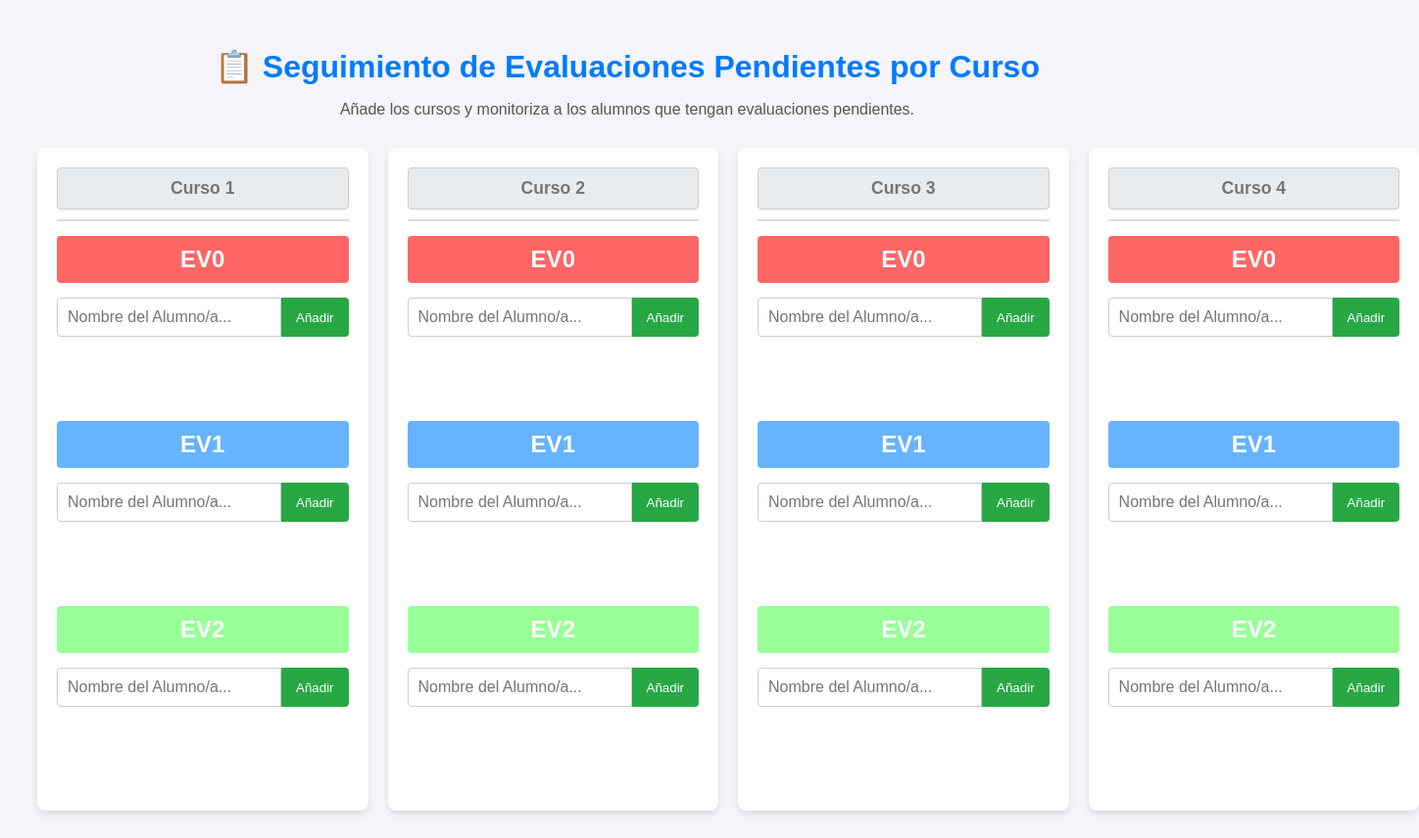
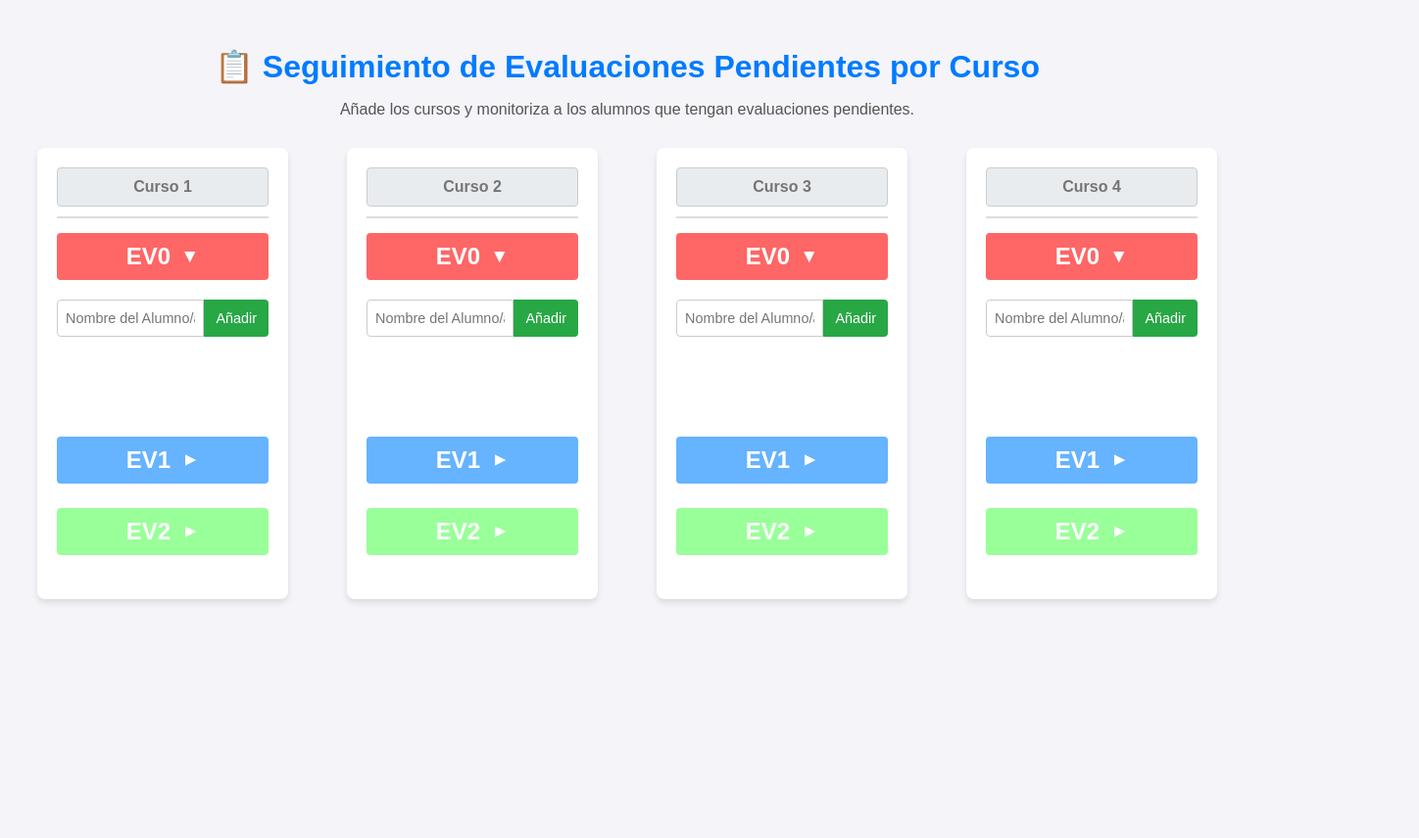
Before and after one commit to mis-app/evaluaciones, a plain HTML site: page index.html in a window 1280 px wide. Shown: the whole page at 98% size, 1448 px wide, since content can reach past the window. After the commit the page ends 800 px from the top, so only its background shows below. Drawn offline with Linux system fonts and the light colour scheme.

Commit message:
calpsados y col estrechas a 60px

```diff
--- a/index.html
+++ b/index.html
@@ -26,9 +26,10 @@
 
         .main-grid-container {
             display: grid;
-            grid-template-columns: repeat(4, 1fr);
-            gap: 20px;
+            grid-template-columns: repeat(4, minmax(200px, 280px));
+            gap: 60px;
             padding: 0 10px;
+            justify-content: center;
         }
 
         .course-column {
@@ -46,11 +47,12 @@
         }
 
         .course-ref-input {
-            flex-grow: 1;
+            width: 100%;
+            box-sizing: border-box;
             padding: 10px;
             border: 1px solid #ccc;
             border-radius: 4px;
-            font-size: 1.1em;
+            font-size: 1em;
             font-weight: bold;
             text-align: center;
             background-color: #e9ecef;
@@ -68,33 +70,73 @@
             color: white;
             font-size: 1.5em;
             border-radius: 4px;
+            cursor: pointer;
+            user-select: none;
+            display: flex;
+            justify-content: center;
+            align-items: center;
+            gap: 10px;
+            transition: background-color 0.3s;
+        }
+
+        .ev-header:hover {
+            opacity: 0.9;
         }
 
         .ev-header-0 { background-color: #ff6666; }
         .ev-header-1 { background-color: #66b3ff; }
         .ev-header-2 { background-color: #99ff99; }
 
+        .toggle-icon {
+            font-size: 0.8em;
+            transition: transform 0.3s;
+        }
+
+        .toggle-icon.collapsed {
+            transform: rotate(-90deg);
+        }
+
+        .ev-content {
+            overflow: hidden;
+            transition: max-height 0.3s ease-out, opacity 0.3s ease-out;
+        }
+
+        .ev-content.collapsed {
+            max-height: 0;
+            opacity: 0;
+        }
+
+        .ev-content.expanded {
+            max-height: 500px;
+            opacity: 1;
+        }
+
         .input-group {
             display: flex;
             margin: 15px 0;
+            width: 100%;
         }
 
         .input-group input {
             flex-grow: 1;
-            padding: 10px;
+            min-width: 0;
+            padding: 10px 8px;
             border: 1px solid #ccc;
             border-radius: 4px 0 0 4px;
-            font-size: 1em;
+            font-size: 0.9em;
+            box-sizing: border-box;
         }
 
         .input-group button {
             background-color: #28a745;
             color: white;
             border: none;
-            padding: 10px 15px;
+            padding: 10px 12px;
             cursor: pointer;
             border-radius: 0 4px 4px 0;
             transition: background-color 0.3s;
+            flex-shrink: 0;
+            font-size: 0.9em;
         }
 
         .input-group button:hover {
@@ -113,7 +155,13 @@
             align-items: center;
             padding: 10px;
             border-bottom: 1px solid #eee;
-            font-size: 1.1em;
+            font-size: 0.95em;
+            word-break: break-word;
+        }
+
+        .student-item span {
+            flex-grow: 1;
+            margin-right: 8px;
         }
 
         .student-item:last-child {
@@ -183,11 +231,38 @@
                 const section = document.createElement('div');
                 section.className = 'evaluation-section';
 
-                // Crear header
+                // Crear header con icono de toggle
                 const header = document.createElement('h2');
                 header.className = `ev-header ev-header-${index}`;
-                header.textContent = `EV${index}`;
+                header.setAttribute('data-eval-index', index);
+
+                const headerText = document.createElement('span');
+                headerText.textContent = `EV${index}`;
+
+                const toggleIcon = document.createElement('span');
+                toggleIcon.className = 'toggle-icon';
+                toggleIcon.textContent = '▼';
+
+                // EV1 y EV2 empiezan colapsadas
+                if (index > 0) {
+                    toggleIcon.classList.add('collapsed');
+                }
+
+                header.appendChild(headerText);
+                header.appendChild(toggleIcon);
                 section.appendChild(header);
+
+                // Crear contenedor de contenido
+                const content = document.createElement('div');
+                content.className = 'ev-content';
+                content.id = `content-${courseKey}-${ev}`;
+
+                // EV1 y EV2 empiezan colapsadas
+                if (index > 0) {
+                    content.classList.add('collapsed');
+                } else {
+                    content.classList.add('expanded');
+                }
 
                 // Crear input group
                 const inputGroup = document.createElement('div');
@@ -206,14 +281,15 @@
 
                 inputGroup.appendChild(input);
                 inputGroup.appendChild(button);
-                section.appendChild(inputGroup);
+                content.appendChild(inputGroup);
 
                 // Crear lista de estudiantes
                 const list = document.createElement('ul');
                 list.id = `list-${courseKey}-${ev}`;
                 list.className = 'student-list';
-                section.appendChild(list);
+                content.appendChild(list);
 
+                section.appendChild(content);
                 column.appendChild(section);
 
                 console.log(`Lista creada con ID: list-${courseKey}-${ev}`);
@@ -238,6 +314,40 @@
                 input.addEventListener('change', function() {
                     const courseKey = this.id.replace('ref-input-', '');
                     saveCourseReference(courseKey, this.value);
+                });
+            });
+
+            // Eventos para añadir alumno con Enter en los inputs
+            evaluations.forEach(ev => {
+                courseKeys.forEach(courseKey => {
+                    const input = document.getElementById(`input-${courseKey}-${ev}`);
+                    if (input) {
+                        input.addEventListener('keypress', function(event) {
+                            if (event.key === 'Enter') {
+                                event.preventDefault();
+                                addStudent(courseKey, ev);
+                            }
+                        });
+                    }
+                });
+            });
+
+            // Eventos para colapsar/expandir secciones de evaluación
+            document.querySelectorAll('.ev-header').forEach(header => {
+                header.addEventListener('click', function() {
+                    const section = this.parentElement;
+                    const content = section.querySelector('.ev-content');
+                    const icon = this.querySelector('.toggle-icon');
+
+                    if (content.classList.contains('collapsed')) {
+                        content.classList.remove('collapsed');
+                        content.classList.add('expanded');
+                        icon.classList.remove('collapsed');
+                    } else {
+                        content.classList.remove('expanded');
+                        content.classList.add('collapsed');
+                        icon.classList.add('collapsed');
+                    }
                 });
             });
         }
```
